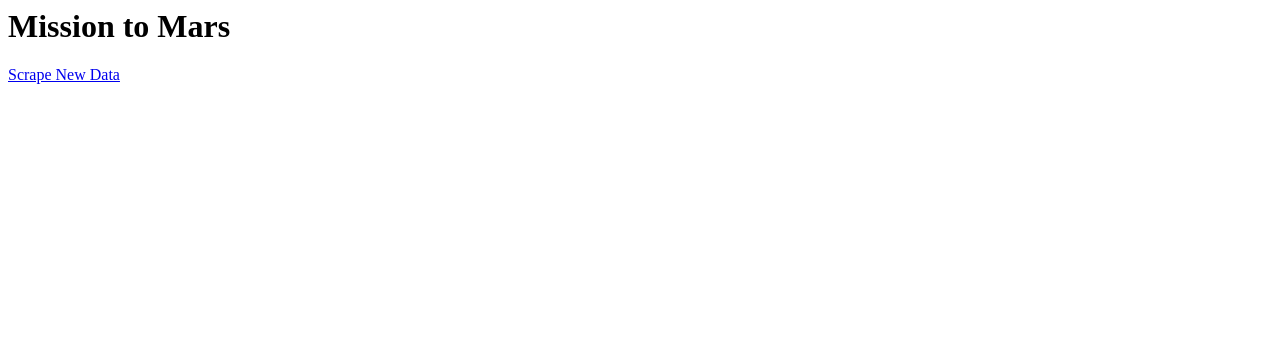
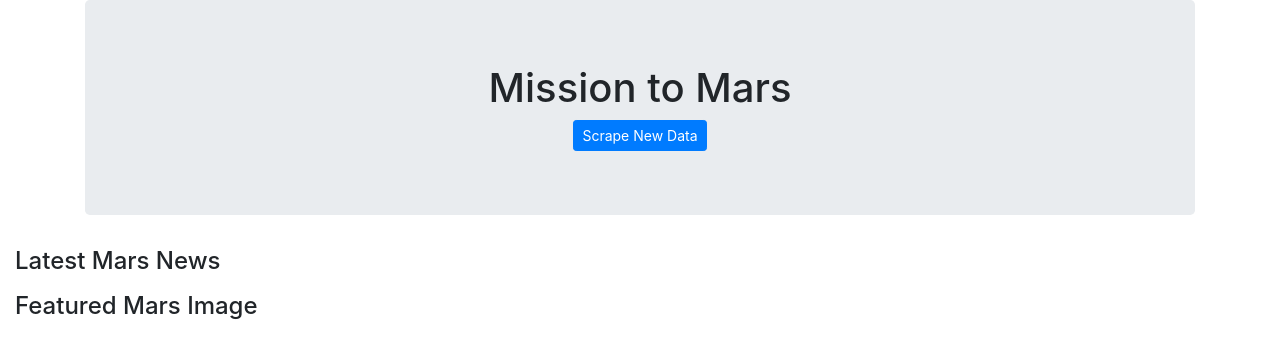
Before and after one commit to LeeProut/web-scraping-challenge, a Flask app: template Missions_to_Mars/templates/index.html in a window 1280 px wide. Shown: the top 358 px of the page. Run offline with Flask 2, Linux system fonts and the light colour scheme; the template is opened without the code that fills it, so the values that code supplies are empty; some libraries are stand-ins or nearby versions.

Commit message:
created header, button, and headlines

```diff
--- a/Missions_to_Mars/templates/index.html
+++ b/Missions_to_Mars/templates/index.html
@@ -1,9 +1,55 @@
-<html>
-    <head></head>
+<!DOCTYPE html>
+<html lang="en">
+    <head>
+        <meta charset="UTF-8">
+        <meta name="viewport" content="width=device-width, initial-scale=1, shrink-to-fit=no">
+        <meta http-equiv="X-UA-Compatible" content="ie=edge">
+
+        <title>Mars Web Scraping</title>
+        <!--Bootstrap stylesheet-->
+        <link rel="stylesheet" href="https://cdn.jsdelivr.net/npm/bootstrap@4.5.3/dist/css/bootstrap.min.css" integrity="sha384-TX8t27EcRE3e/ihU7zmQxVncDAy5uIKz4rEkgIXeMed4M0jlfIDPvg6uqKI2xXr2" crossorigin="anonymous">
+    </head>
+
     <body>
-        <h1>Mission to Mars</h1>
+      <!--create container for the page-->
+      <div class="container-fluid">
+        <!--create container for header-->
+        <div class="container text-center">
+            <div class="jumbotron">
+                <h1>Mission to Mars</h1>
+                <a class="btn btn-primary btn-sm" href="/scrape" role="button">Scrape New Data</a>
+            </div>
+        </div>
+        <!--create div class for latest news-->
+        <div class="row">
+          <div class="col-11">
+            <h4>Latest Mars News</h4>
+            <h6>{{ mars_news.news_title }}</h6>
+            <p>{{ mars_news.news_p }}</p>
+          </div>
 
-        <a href="/scrape">Scrape New Data</a>
+        <!--empty div for spacing-->
+          <div class="col-1">
+          </div>
+        </div>
 
+        <!--create div class for featured image-->
+        <div class="row">
+            <div class="col-8">
+                <h4>Featured Mars Image</h4>
+
+            </div>
+        </div>
+
+
+
+        <!--Javascript plugins from Bootstrap-->
+        <script src="https://code.jquery.com/jquery-3.5.1.slim.min.js" integrity="sha384-DfXdz2htPH0lsSSs5nCTpuj/zy4C+OGpamoFVy38MVBnE+IbbVYUew+OrCXaRkfj" crossorigin="anonymous"></script>
+        <script src="https://cdn.jsdelivr.net/npm/popper.js@1.16.1/dist/umd/popper.min.js" integrity="sha384-9/reFTGAW83EW2RDu2S0VKaIzap3H66lZH81PoYlFhbGU+6BZp6G7niu735Sk7lN" crossorigin="anonymous"></script>
+        <script src="https://cdn.jsdelivr.net/npm/bootstrap@4.5.3/dist/js/bootstrap.min.js" integrity="sha384-w1Q4orYjBQndcko6MimVbzY0tgp4pWB4lZ7lr30WKz0vr/aWKhXdBNmNb5D92v7s" crossorigin="anonymous"></script>
+
+
+      </div>
     </body>
+
 </html>
```
